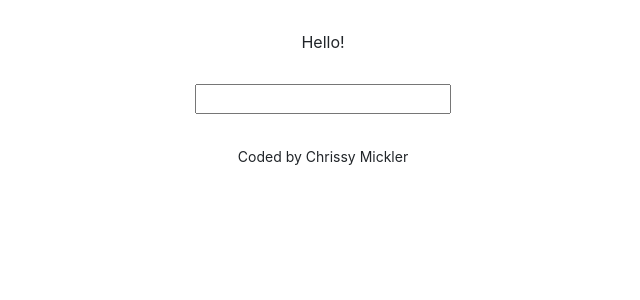
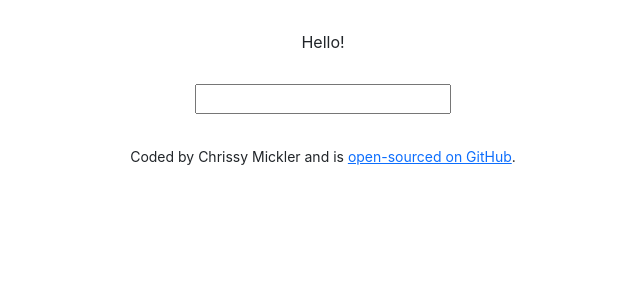
Before and after one commit to cmickler17/dictionary-project-react, a React (Create React App) app: page / in a window 1280 px wide. Shown: the top 300 px of the page, without its empty margins (317-957 px from the left). Built offline with nearby package versions, Linux system fonts and the light colour scheme.

Commit message:
Added link to code on GitHub to the footer

```diff
--- a/src/App.js
+++ b/src/App.js
@@ -12,7 +12,7 @@ export default function App() {
           <Dictionary />
         </main>
         <footer className="App-footer">
-          <small>Coded by Chrissy Mickler</small>
+          <small>Coded by Chrissy Mickler and is <a href="https://github.com/cmickler17/dictionary-project-react" target="_blank" rel="noreferrer">open-sourced on GitHub</a>.</small>
           </footer>
       </div>
     </div>
```
